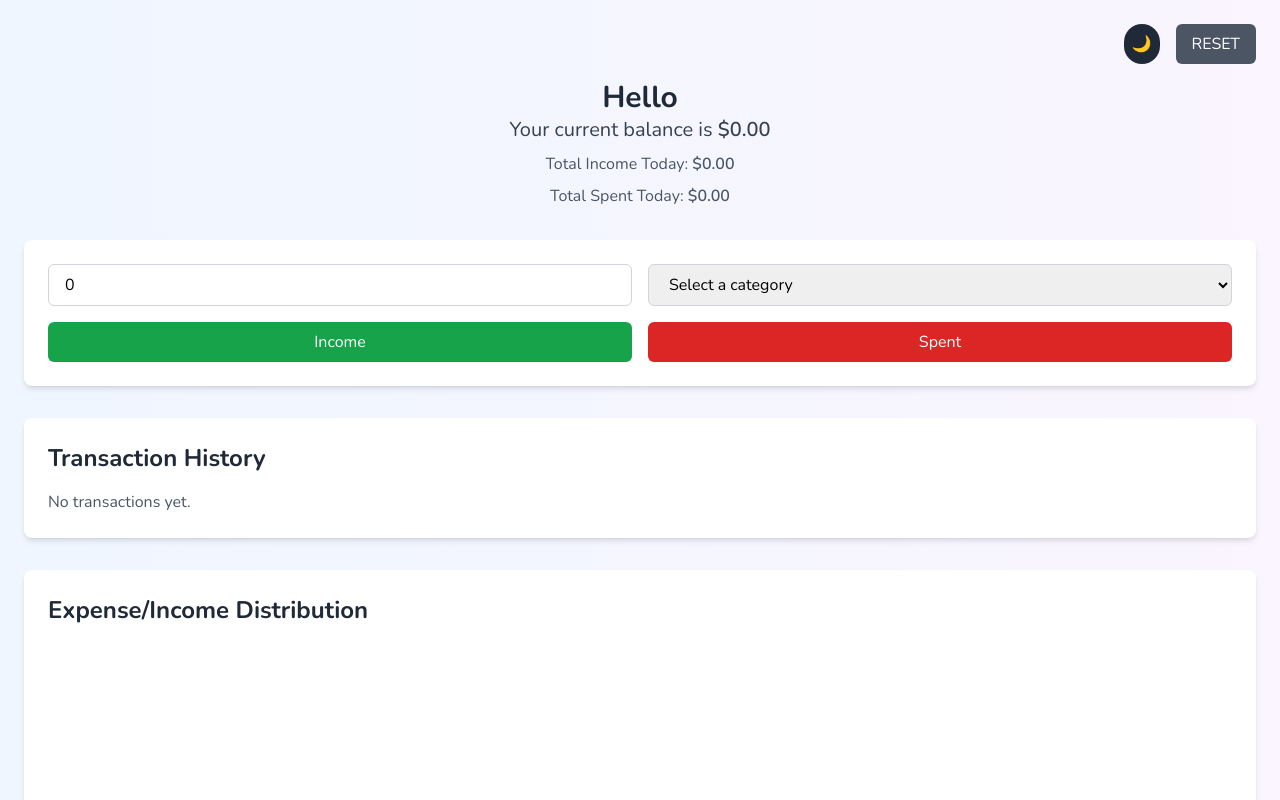
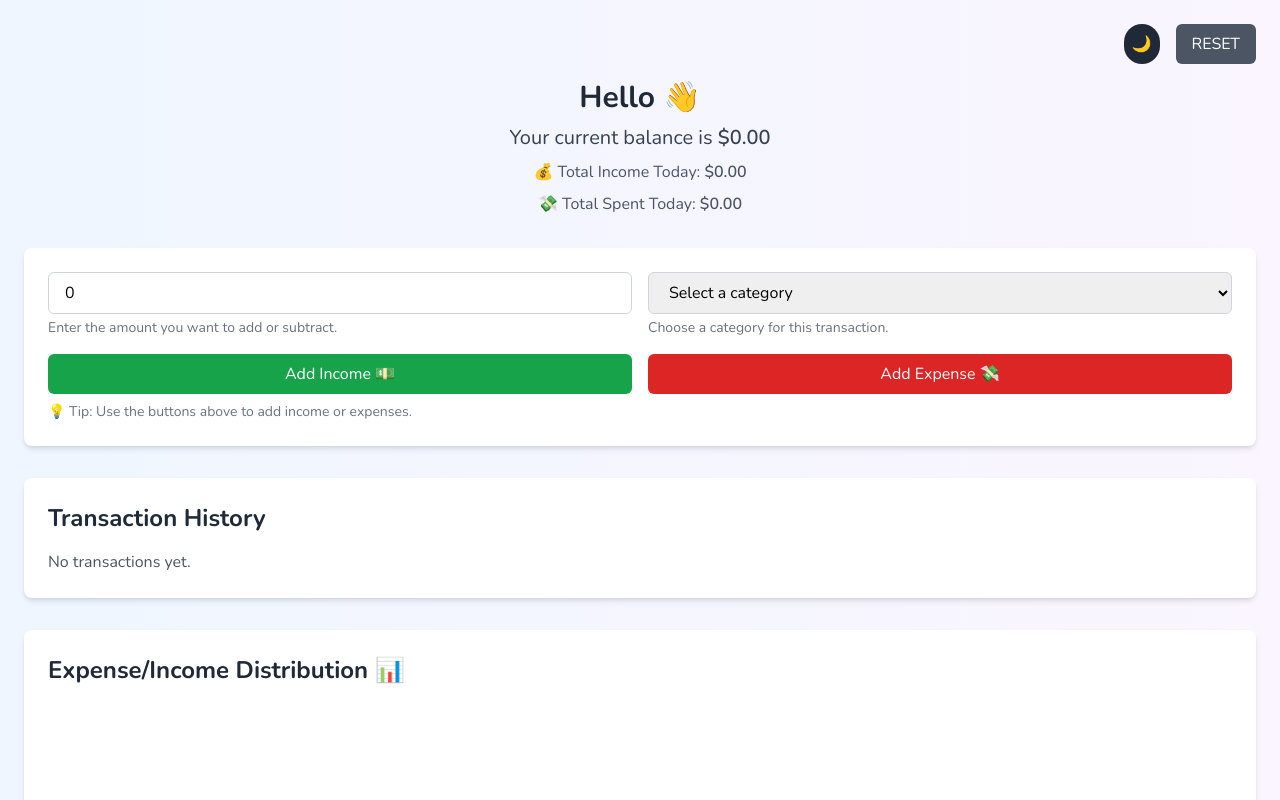
Before and after one commit to YassineBenZriouil/Income-Manager, a React (Create React App) app: page /home in a window 1280 px wide. Shown: the top 800 px of the page. Built offline with nearby package versions, Linux system fonts and the light colour scheme.

Commit message:
User Freindly

```diff
--- a/src/components/home.js
+++ b/src/components/home.js
@@ -72,7 +72,8 @@ const Home = () => {
                     <div className="fixed inset-0 bg-black bg-opacity-50 flex items-center justify-center">
                         <div className="bg-white dark:bg-gray-800 p-6 rounded-lg shadow-lg">
                             <p className="text-lg text-gray-800 dark:text-gray-200 mb-4">
-                                Are you sure you want to reset?
+                                Are you sure you want to reset? This will clear
+                                all your data.
                             </p>
                             <div className="flex justify-end space-x-4">
                                 <button
@@ -93,29 +94,30 @@ const Home = () => {
                 )}
                 <div className="text-center mb-8">
                     <h1 className="text-3xl font-bold text-gray-800 dark:text-gray-200">
-                        Hello {name}
+                        Hello {name} 👋
                     </h1>
-                    <h2 className="text-xl text-gray-700 dark:text-gray-300">
+                    <h2 className="text-xl text-gray-700 dark:text-gray-300 mt-2">
                         Your current balance is{" "}
                         <span className="font-semibold">
                             ${balance.toFixed(2)}
                         </span>
                     </h2>
                     <p className="text-gray-600 dark:text-gray-400 mt-2">
-                        Total Income Today:{" "}
+                        💰 Total Income Today:{" "}
                         <span className="font-semibold">
                             ${totalIncome.toFixed(2)}
                         </span>
                     </p>
                     <p className="text-gray-600 dark:text-gray-400 mt-2">
-                        Total Spent Today:{" "}
+                        💸 Total Spent Today:{" "}
                         <span className="font-semibold">
                             ${totalSpent.toFixed(2)}
                         </span>
                     </p>
                 </div>
                 <div className="bg-white dark:bg-gray-700 p-6 rounded-lg shadow-md mb-8">
-                    <div className="flex space-x-4">
+                    <div className="flex flex-col space-y-4 sm:flex-row sm:space-y-0 sm:space-x-4">
+                        <div className="w-full sm:flex-1">
                             <input
                                 type="number"
                                 placeholder="Enter amount"
@@ -123,44 +125,62 @@ const Home = () => {
                                 onChange={(e) =>
                                     setAmount(parseFloat(e.target.value))
                                 }
-                            className="flex-1 px-4 py-2 border border-gray-300 dark:border-gray-600 rounded-md focus:ring-indigo-500 focus:border-indigo-500 dark:bg-gray-800 dark:text-white"
+                                className="w-full px-4 py-2 border border-gray-300 dark:border-gray-600 rounded-md focus:ring-indigo-500 focus:border-indigo-500 dark:bg-gray-800 dark:text-white"
                             />
+                            <p className="text-sm text-gray-500 dark:text-gray-400 mt-1">
+                                Enter the amount you want to add or subtract.
+                            </p>
+                        </div>
+                        <div className="w-full sm:flex-1">
                             <select
                                 value={category}
                                 onChange={(e) => setCategory(e.target.value)}
-                            className="flex-1 px-4 py-2 border border-gray-300 dark:border-gray-600 rounded-md focus:ring-indigo-500 focus:border-indigo-500 dark:bg-gray-800 dark:text-white"
+                                className="w-full px-4 py-2 border border-gray-300 dark:border-gray-600 rounded-md focus:ring-indigo-500 focus:border-indigo-500 dark:bg-gray-800 dark:text-white"
                             >
                                 <option value="" disabled>
                                     Select a category
                                 </option>
                                 <option value="Food">Food</option>
                                 <option value="Transport">Transport</option>
-                            <option value="Entertainment">Entertainment</option>
+                                <option value="Entertainment">
+                                    Entertainment
+                                </option>
                                 <option value="Salary">Salary</option>
                                 <option value="Other">Other</option>
                             </select>
+                            <p className="text-sm text-gray-500 dark:text-gray-400 mt-1">
+                                Choose a category for this transaction.
+                            </p>
+                        </div>
                     </div>
                     <div className="flex space-x-4 mt-4">
                         <button
                             onClick={handleAdd}
                             className="flex-1 bg-green-600 text-white py-2 px-4 rounded-md hover:bg-green-700 focus:outline-none focus:ring-2 focus:ring-green-500"
                         >
-                            Income
+                            Add Income 💵
                         </button>
                         <button
                             onClick={handleSubtract}
                             className="flex-1 bg-red-600 text-white py-2 px-4 rounded-md hover:bg-red-700 focus:outline-none focus:ring-2 focus:ring-red-500"
                         >
-                            Spent
+                            Add Expense 💸
                         </button>
                     </div>
+                    <p className="text-sm text-gray-500 dark:text-gray-400 mt-2">
+                        💡 Tip: Use the buttons above to add income or expenses.
+                    </p>
                 </div>
                 <HistoryTable history={history} />
                 <div className="mt-8 bg-white dark:bg-gray-700 p-6 rounded-lg shadow-md">
                     <h3 className="text-2xl font-bold text-gray-800 dark:text-gray-200 mb-4">
-                        Expense/Income Distribution
+                        Expense/Income Distribution 📊
                     </h3>
                     <PieChart history={history} />
+                    <p className="text-sm text-gray-500 dark:text-gray-400 mt-2">
+                        This chart shows how your income and expenses are
+                        distributed across categories.
+                    </p>
                 </div>
             </div>
         </div>
```
Lines whose indentation alone changed are shown as unchanged.
